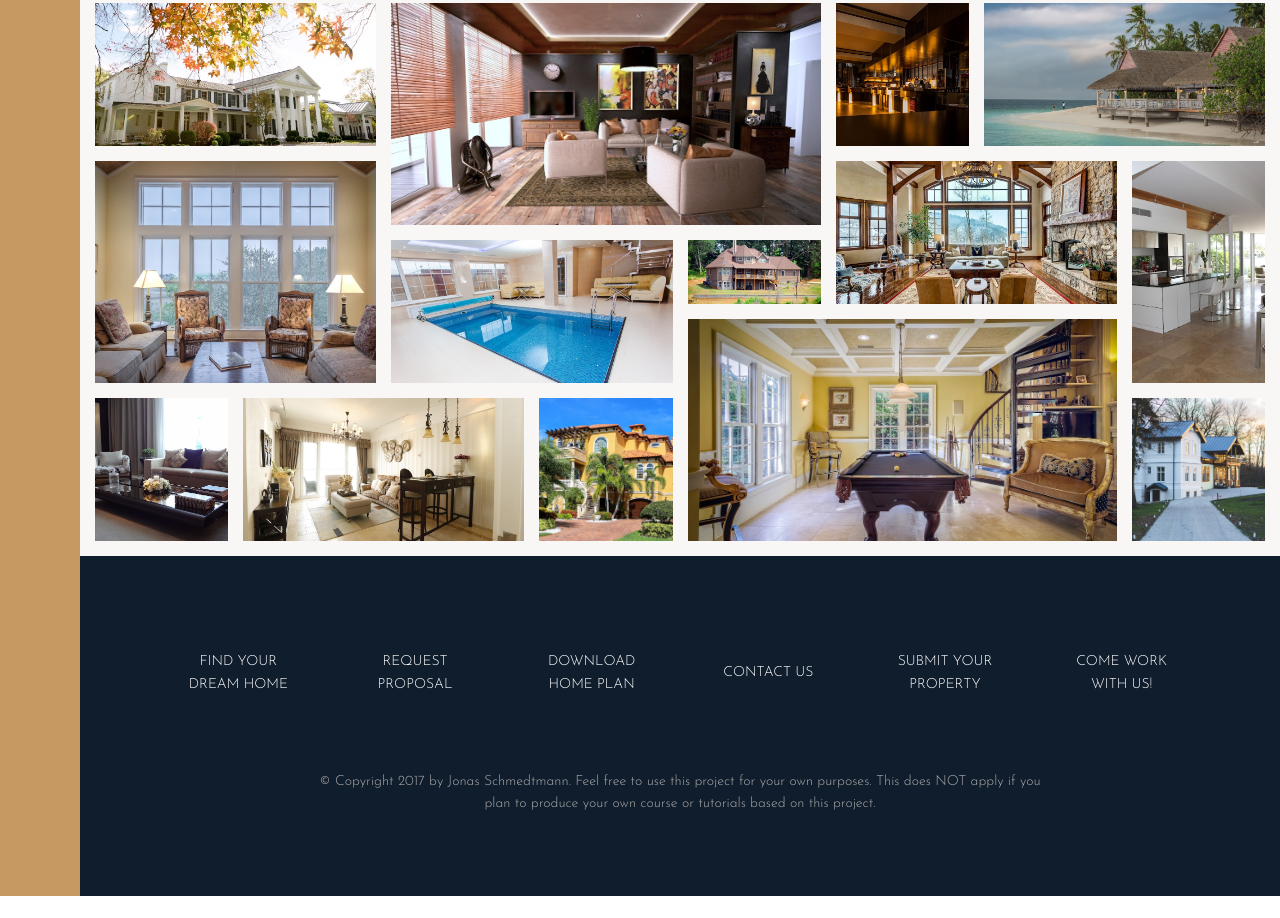
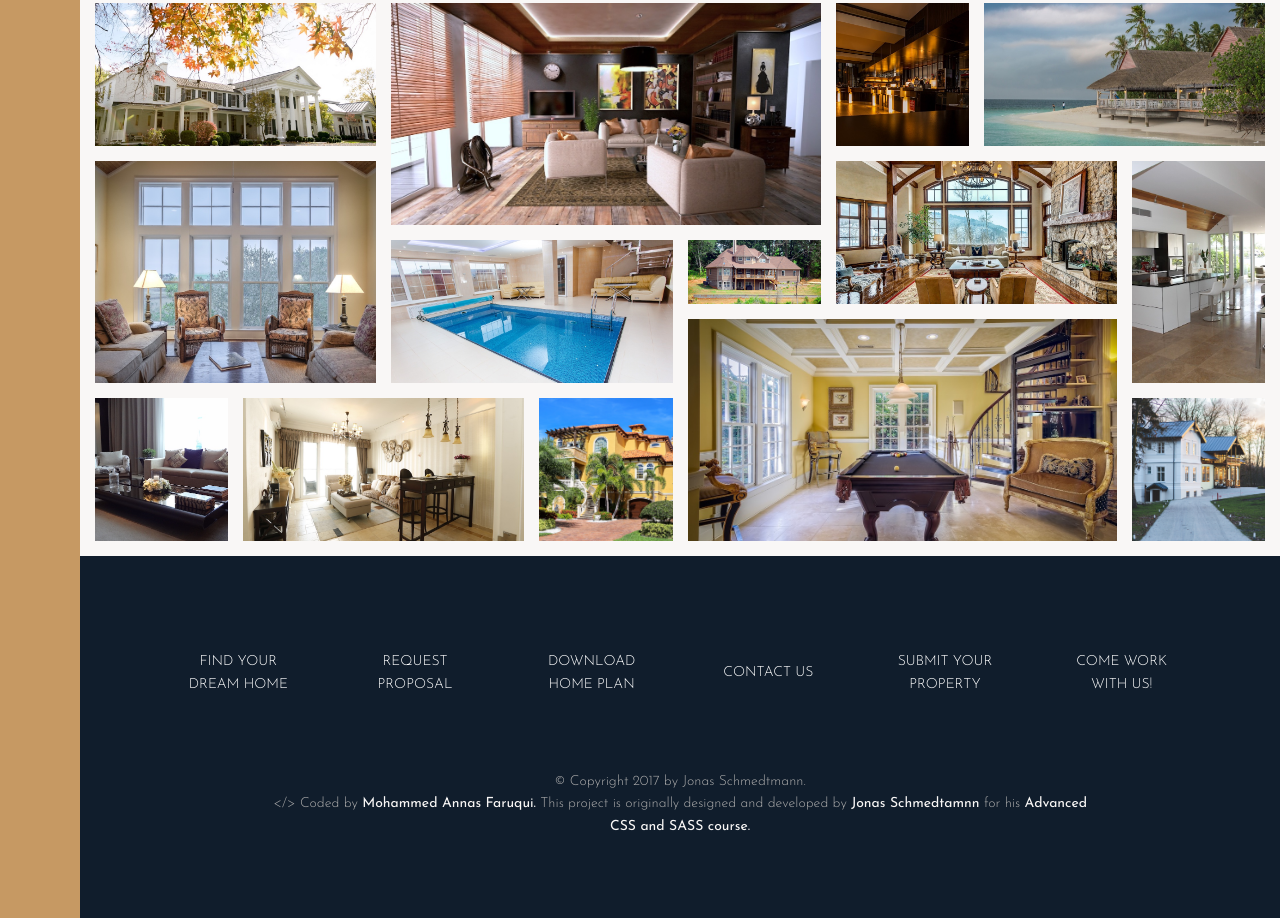
Before and after one commit to annasfaruqui/Nexter, a website: page index.html in a window 1280 px wide. Shown: the part 3086-4004 px from the top of the page. Before the commit the page ends 3982 px from the top, so only its background shows below. Drawn offline with Linux system fonts and the light colour scheme.

Commit message:
updated the footer

```diff
--- a/index.html
+++ b/index.html
@@ -444,9 +444,25 @@
         </li>
       </ul>
       <p class="copyright">
-        &copy; Copyright 2017 by Jonas Schmedtmann. Feel free to use this
-        project for your own purposes. This does NOT apply if you plan to
-        produce your own course or tutorials based on this project.
+        &copy; Copyright 2017 by Jonas Schmedtmann.
+        <br />
+        &lt;/&gt; Coded by
+        <a
+          class="copyright__link"
+          href="https://github.com/annasfaruqui"
+          target="_blank"
+          >Mohammed Annas Faruqui.</a
+        >
+        This project is originally designed and developed by
+        <span class="copyright__link"> Jonas Schmedtamnn </span>
+        for his
+        <a
+          class="copyright__link"
+          href="https://www.udemy.com/course/advanced-css-and-sass"
+          target="_blank"
+        >
+          Advanced CSS and SASS course.</a
+        >
       </p>
     </footer>
   </body>
--- a/sass/_footer.scss
+++ b/sass/_footer.scss
@@ -36,7 +36,18 @@
   color: $color-grey-light-2;
   margin-top: 6rem;
   text-align: center;
-  width: 70%;
+  width: 80%;
   margin-right: auto;
   margin-left: auto;
+
+  &__link {
+    font-weight: 400;
+    color: $color-grey-light-1;
+    text-decoration: none;
+    transition: all 0.1s;
+
+    &:hover {
+      color: $color-primary;
+    }
+  }
 }
```
Also changed, not shown: css/style.css.
